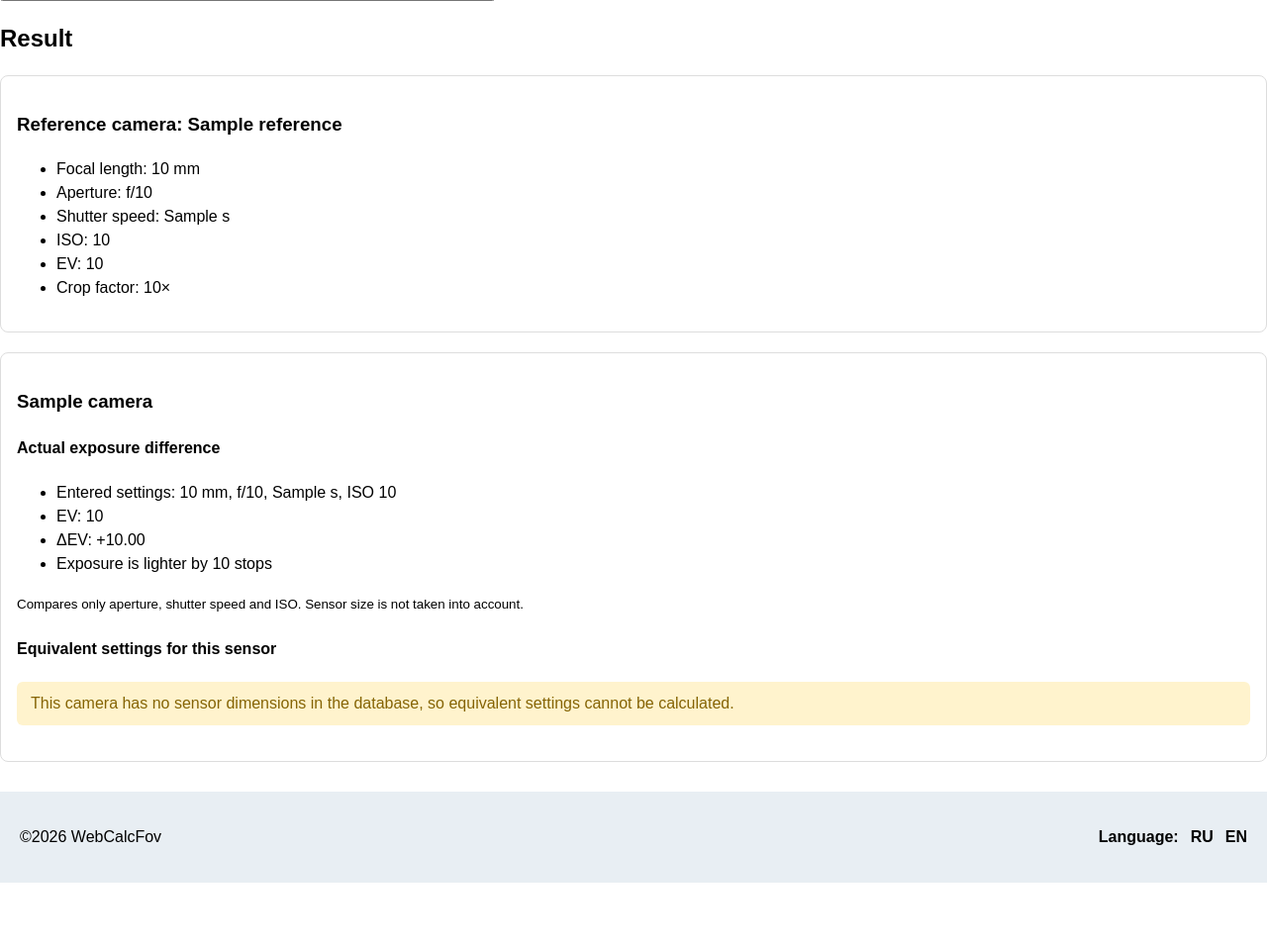
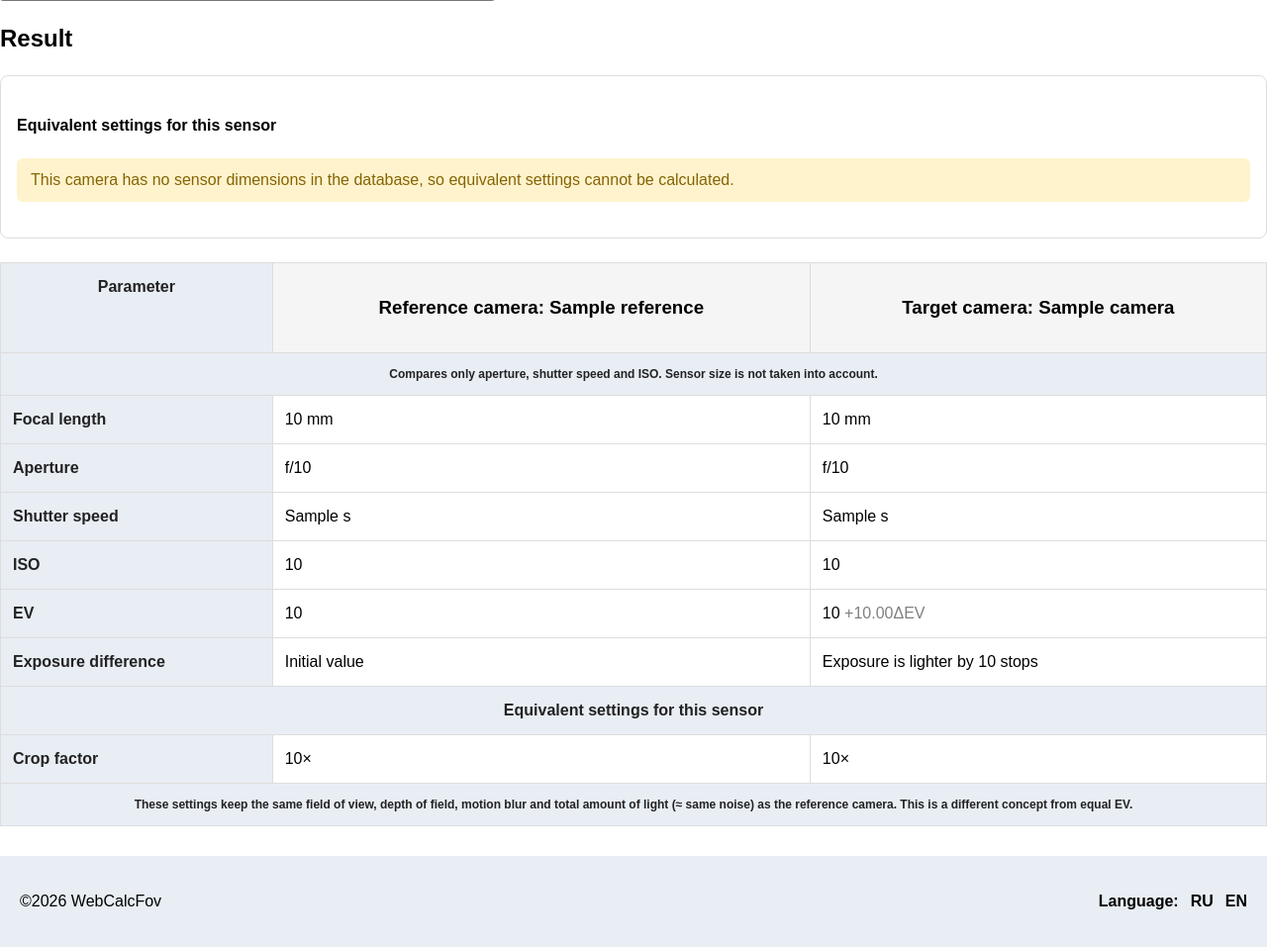
Before and after one commit to YuraEtalking/WebCalcFov, a Python web app: template templates/tools/exposure_equivalence.html in a window 1280 px wide. Shown: the part 703-1660 px from the top of the page at 99% size. Before the commit the page ends 1595 px from the top, so only its background shows below. Run offline with Jinja, Linux system fonts and the light colour scheme; the template is opened without the code that fills it: most values are stand-ins (such as "Sample title", 1, 10 or a date in 2020).

Commit message:
exposure_equivalence #2 Миграции не пушу.

```diff
--- a/static/css/styles.css
+++ b/static/css/styles.css
@@ -193,6 +193,7 @@
 
 
 
+/* Макросы в шаблонах */
 /* Цветные bool значения */
 .bool-true {
   color: green;
@@ -200,6 +201,20 @@
 
 .bool-false {
   color: red;
+}
+
+
+/* Цветные позитивные/негативные значения */
+.delta-positive {
+  color: green;
+}
+
+.delta-negative {
+  color: red;
+}
+
+.delta-neutral {
+  color: gray;
 }
 
 
@@ -499,3 +514,7 @@
 .accessories-list li {
   margin-bottom: 4px;
 }
+
+.test {
+  font-size: 12px;
+}
--- a/templates/tools/exposure_equivalence.html
+++ b/templates/tools/exposure_equivalence.html
@@ -1,4 +1,5 @@
 {% extends "base_template.html" %}
+{% import "tools/macros/tool_macros.html" as tool_macros with context %}
 {% block title %}
 {{ _("Equivalent exposure calculator") }}
 {% endblock %}
@@ -121,51 +122,8 @@
       <aside class="sidebar">
 
         <section class="card">
-            <h3>{{ _("Reference camera") }}: {{ result.reference.camera_name }}</h3>
-            <ul>
-              <li>{{ _("Focal length") }}: <span class="value">{{ result.reference.settings.focal_length_mm|round(1) }} mm</span></li>
-              <li>{{ _("Aperture") }}: <span class="value">f/{{ result.reference.settings.aperture|round(2) }}</span></li>
-              <li>{{ _("Shutter speed") }}: <span class="value">{{ result.reference.settings.shutter_display }} s</span></li>
-              <li>ISO: <span class="value">{{ result.reference.settings.iso|round(0)|int }}</span></li>
-              <li>EV: <span class="value">{{ result.reference_ev|round(2) }}</span></li>
-              <li>{{ _("Crop factor") }}:
-                <span class="value">
-                  {% if result.reference.crop_factor is not none %}{{ result.reference.crop_factor|round(2) }}×{% else %}—{% endif %}
-                </span>
-              </li>
-            </ul>
-        </section>
+            {% for t in result.targets %}
 
-        <section class="card">
-            {% for t in result.targets %}
-              <h3>{{ t.camera.camera_name }}</h3>
-
-              {# --- 1. Фактическая разница EV (сенсор не участвует) --- #}
-              <h4>{{ _("Actual exposure difference") }}</h4>
-              <ul>
-                <li>{{ _("Entered settings") }}:
-                  <span class="value">
-                    {{ t.camera.settings.focal_length_mm|round(1) }} mm,
-                    f/{{ t.camera.settings.aperture|round(2) }},
-                    {{ t.camera.settings.shutter_display }} s,
-                    ISO {{ t.camera.settings.iso|round(0)|int }}
-                  </span>
-                </li>
-                <li>EV: <span class="value">{{ t.exposure.target_ev|round(2) }}</span></li>
-                <li>ΔEV: <span class="value">{{ '%+.2f'|format(t.exposure.delta_ev) }}</span></li>
-                <li>
-                  <span class="value">
-                    {% if t.exposure.direction == 'equal' %}
-                      {{ _("Exposure matches") }}
-                    {% elif t.exposure.direction == 'darker' %}
-                      {{ _("Exposure is darker by") }} {{ t.exposure.stops|round(1) }} {{ _("stops") }}
-                    {% else %}
-                      {{ _("Exposure is lighter by") }} {{ t.exposure.stops|round(1) }} {{ _("stops") }}
-                    {% endif %}
-                  </span>
-                </li>
-              </ul>
-              <p><small>{{ _("Compares only aperture, shutter speed and ISO. Sensor size is not taken into account.") }}</small></p>
 
 							{# --- 2. Эквивалентные настройки с учётом размера сенсора --- #}
 							<h4>{{ _("Equivalent settings for this sensor") }}</h4>
@@ -195,4 +153,105 @@
 	{% endif %}
   </aside>
 </div>
+<br>
+{% if result %}
+	<div class="compare-page">
+		<table class="compare-table">
+
+			<thead>
+				<tr>
+					<th>{{ _("Parameter") }}</th>
+						<th>
+							<h3>{{ _("Reference camera") }}: {{ result.reference.camera_name }}</h3>
+						</th>
+					{% for t in result.targets %}
+						<th>
+							<h3>{{ _("Target camera") }}: {{ t.camera.camera_name }}</h3>
+						</th>
+					{% endfor %}
+				</tr>
+			</thead>
+
+			<tbody>
+
+			<tr class="test">
+        <th colspan="{{ 4 }}">
+          {{ _("Compares only aperture, shutter speed and ISO. Sensor size is not taken into account.") }}
+        </th>
+      </tr>
+
+				<tr>
+					<td>{{ _("Focal length") }}</td>
+					<td>{{ result.reference.settings.focal_length_mm|round(1) }} mm</td>
+					{% for t in result.targets %}
+						<td>{{ t.camera.settings.focal_length_mm|round(1) }} mm</td>
+					{% endfor %}
+				</tr>
+				<tr>
+					<td>{{ _("Aperture") }}</td>
+					<td>f/{{ result.reference.settings.aperture|round(2) }}</td>
+					{% for t in result.targets %}
+						<td>f/{{ t.camera.settings.aperture|round(2) }}</td>
+					{% endfor %}
+				</tr>
+				<tr>
+					<td>{{ _("Shutter speed") }}</td>
+					<td>{{ result.reference.settings.shutter_display }} s</td>
+					{% for t in result.targets %}
+						<td>{{ t.camera.settings.shutter_display }} s</td>
+					{% endfor %}
+				</tr>
+				<tr>
+					<td>ISO</td>
+					<td>{{ result.reference.settings.iso|round(0)|int }}</td>
+					{% for t in result.targets %}
+						<td>{{ t.camera.settings.iso|round(0)|int }}</td>
+					{% endfor %}
+				</tr>
+				<tr>
+					<td>EV</td>
+					<td>{{ result.reference_ev|round(2) }}</td>
+					{% for t in result.targets %}
+						<td>
+							{{ t.exposure.target_ev|round(2) }}
+							{{ tool_macros.colored_delta(t.exposure.delta_ev) }}
+					{% endfor %}
+				</tr>
+				<tr>
+					<td>{{ _("Exposure difference") }}</td>
+					<td>{{ _("Initial value") }}</td>
+					{% for t in result.targets %}
+						<td>
+							{{ tool_macros.exposure(t.exposure.direction, t.exposure.stops) }}
+					{% endfor %}
+				</tr>
+
+			<tr class="compare-section">
+        <th colspan="{{ 4 }}">
+          {{ _("Equivalent settings for this sensor") }}
+        </th>
+      </tr>
+
+
+			  <tr>
+					<td>{{ _("Crop factor") }}</td>
+					<td>{{ result.targets.reference_crop_factor|round(2) }}×</td>
+					{% for t in result.targets %}
+					{% set eq = t.equivalent %}
+						  <td>{{ eq.target_crop_factor|round(2) }}×</td>
+					{% endfor %}
+				</tr>
+
+
+			<tr class="test">
+        <th colspan="{{ 4 }}">
+          {{ _("These settings keep the same field of view, depth of field, motion blur and total amount of light (≈ same noise) as the reference camera. This is a different concept from equal EV.") }}
+        </th>
+      </tr>
+
+			</tbody>
+
+			</table>
+	</div>
+{% endif %}
 {% endblock %}
--- /dev/null
+++ b/templates/tools/macros/tool_macros.html
@@ -0,0 +1,15 @@
+{% macro colored_delta(delta_ev) -%}
+  <span class="{% if delta_ev > 0 %}delta-negative{% elif delta_ev < 0 %}delta-positive{% else %}delta-neutral{% endif %}">
+    {{ '%+.2f'|format(delta_ev) }}ΔEV
+  </span>
+{%- endmacro %}
+
+{% macro exposure(direction, exposure_stops) -%}
+	{% if direction == 'equal' %}
+		{{ _("Exposure matches") }}
+	{% elif direction == 'darker' %}
+		{{ _("Exposure is darker by") }} {{ exposure_stops|round(1) }} {{ _("stops") }}
+	{% else %}
+		{{ _("Exposure is lighter by") }} {{ exposure_stops|round(1) }} {{ _("stops") }}
+	{% endif %}
+{%- endmacro %}
```
